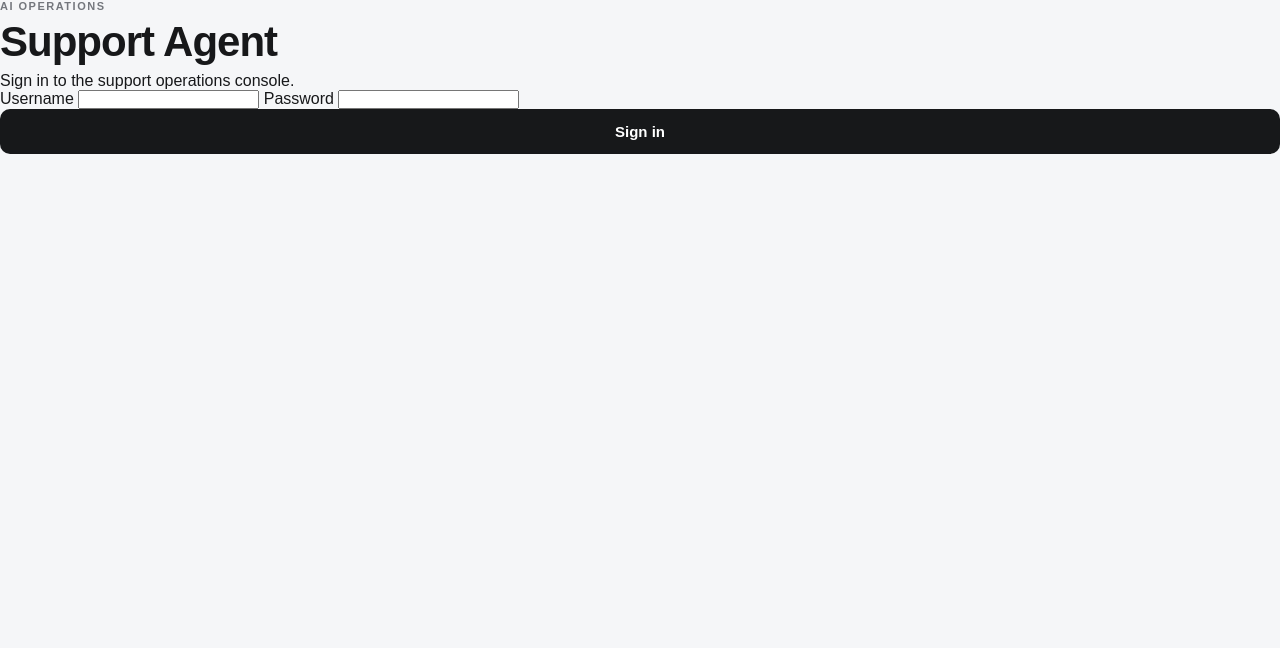
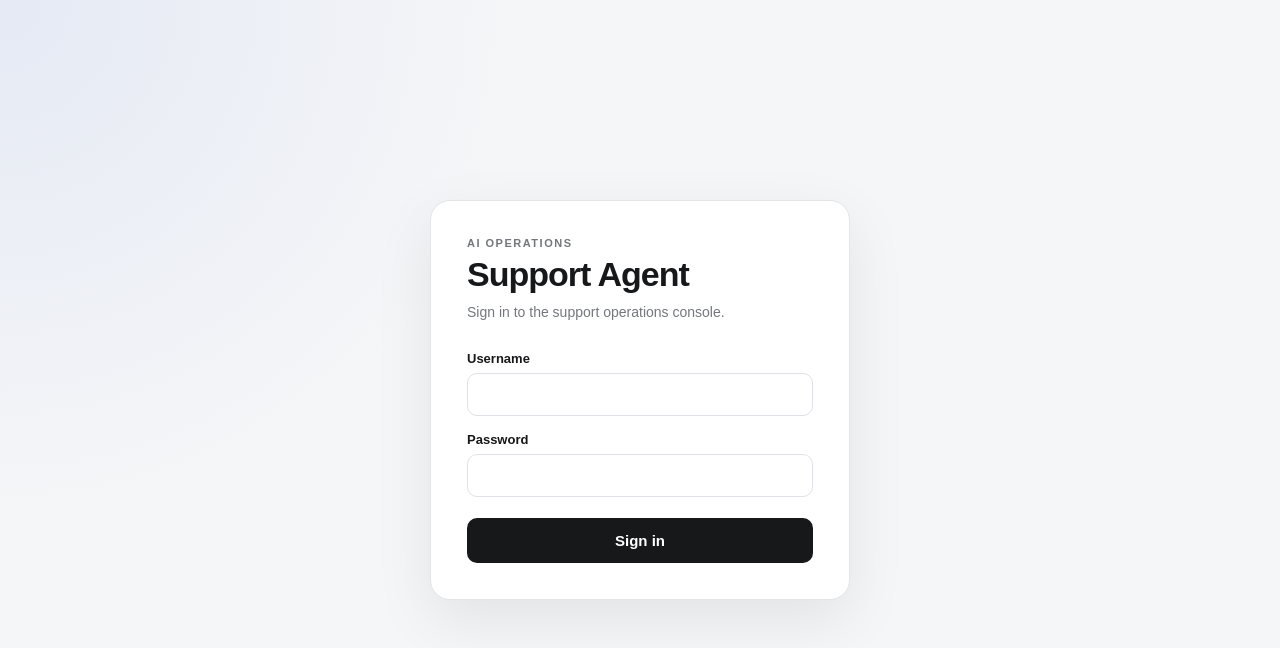
Before and after one commit to rivannagrale/ai-support-operations, a website: page index.html in a window 1280 px wide. Drawn offline with Linux system fonts and the light colour scheme.

Commit message:
Fix login screen styling

```diff
--- a/style.css
+++ b/style.css
@@ -1656,3 +1656,98 @@ body:has(#ticketReviewModal) {
     padding: 20px;
   }
 }
+/* ======================================
+   LOGIN SCREEN
+====================================== */
+
+.login-screen {
+  min-height: 100vh;
+  display: flex;
+  align-items: center;
+  justify-content: center;
+  padding: 24px;
+  background:
+    radial-gradient(circle at top left, rgba(36, 87, 197, 0.08), transparent 35%),
+    var(--bg);
+}
+
+.login-card {
+  width: min(420px, 100%);
+  padding: 36px;
+  background: var(--surface);
+  border: 1px solid var(--border);
+  border-radius: 20px;
+  box-shadow: 0 20px 60px rgba(0, 0, 0, 0.08);
+}
+
+.login-card h1 {
+  margin: 8px 0 10px;
+  font-size: 34px;
+}
+
+.login-subtitle {
+  margin-bottom: 28px;
+  color: var(--muted);
+  font-size: 14px;
+  line-height: 1.5;
+}
+
+#loginForm {
+  display: flex;
+  flex-direction: column;
+  gap: 16px;
+}
+
+#loginForm label {
+  display: flex;
+  flex-direction: column;
+  gap: 7px;
+  color: var(--text);
+  font-size: 13px;
+  font-weight: 700;
+}
+
+#loginForm input {
+  width: 100%;
+  padding: 13px 14px;
+  border: 1px solid #dfe2e6;
+  border-radius: 10px;
+  outline: none;
+  background: #fff;
+  color: var(--text);
+  font: inherit;
+}
+
+#loginForm input:focus {
+  border-color: #17181a;
+  box-shadow: 0 0 0 3px rgba(23, 24, 26, 0.06);
+}
+
+#loginBtn {
+  margin-top: 5px;
+}
+
+.login-error {
+  padding: 11px 13px;
+  border-radius: 10px;
+  background: var(--red-bg);
+  border: 1px solid #f2c5c1;
+  color: var(--red);
+  font-size: 13px;
+  line-height: 1.4;
+}
+
+.hidden {
+  display: none !important;
+}
+
+@media (max-width: 500px) {
+  .login-card {
+    padding: 28px 22px;
+    border-radius: 16px;
+  }
+
+  .login-card h1 {
+    font-size: 30px;
+  }
+}
```
